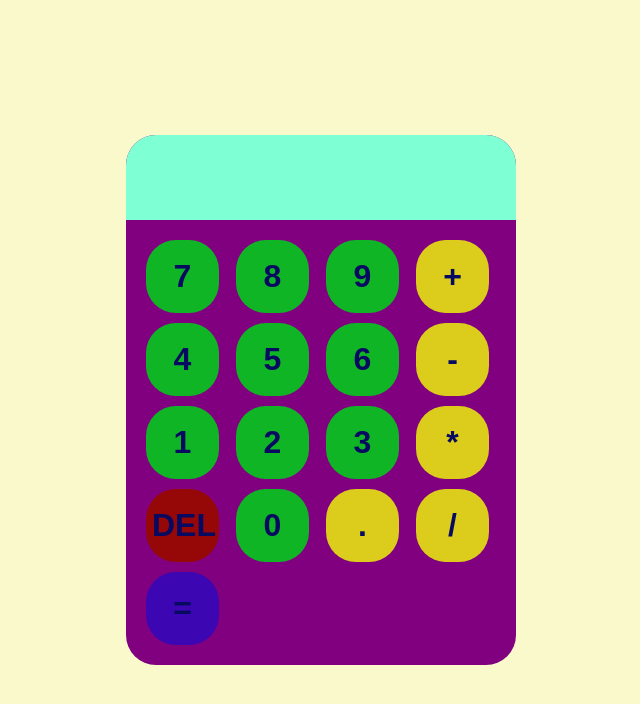
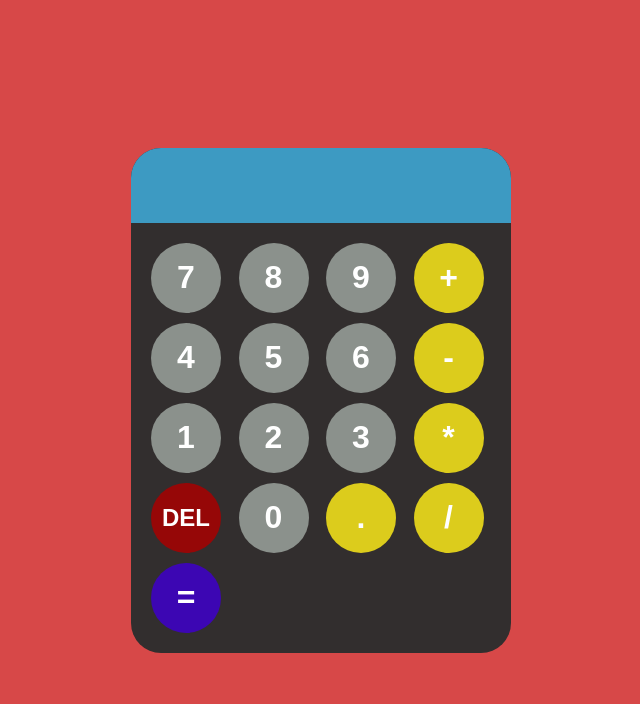
Before and after one commit to nguyenbanamde-net/firstjavascript_calculatorupdate, a plain HTML site: page index.html in a window 1280 px wide. Shown: the whole page, without its empty margins (319-959 px from the left). Drawn offline with Linux system fonts and the light colour scheme.

Commit message:
Update styles.css

```diff
--- a/styles.css
+++ b/styles.css
@@ -4,24 +4,25 @@ body{
     justify-content:center;
     align-items:center;
     height:100vh;
-    background-color: rgba(232, 228, 18, 0.217);
+    background-color: rgb(215, 72, 72);
 }
 
 #calculator{
     font-family: Arial, sans-serif;
-    background-color: purple;
+    background-color: rgb(50, 46, 46);
     border-radius:30px;
-    max-width:390px;
+    max-width:380px;
     overflow:hidden;
 
 }
 #display{
     width:100%;
     padding:15px;
-    font-size:3rem;
+    font-size:2.5rem;
     text-align: left;
     border:none;
-    background-color: aquamarine;
+    background-color: rgb(61, 154, 194);
+    color: rgb(253, 255, 253)
 }
 /* Trong trang html se thay id="keys" chua tat ca cac button */
 #keys{
@@ -33,12 +34,12 @@ body{
     padding: 20px;
 }
 button{
-    width:73px;
-    height:73px;
-    border-radius: 30px;
+    width:70px;
+    height:70px;
+    border-radius: 90px;
     border: none;
-    background-color: rgb(16, 181, 38);
-    color: rgb(7, 10, 97);
+    background-color: rgb(139, 145, 140);
+    color: white;
     font-size: 2rem;
     font-weight: bold;
     cursor:pointer;
@@ -46,10 +47,10 @@ button{
 
 /*Khi di chuot qua se co hieu ung (mau sang/toi hon)*/
 button:hover{
-    background-color: rgb(69, 232, 90);
+    background-color: rgb(161, 163, 161);
 }
 button:active{
-    background-color: rgb(86, 255, 108);
+    background-color: rgb(174, 176, 174);
 }
 .operator-btn{
     background-color: rgb(220, 204, 28);
@@ -62,6 +63,7 @@ button:active{
 }
 .operator-del{
     background-color: rgb(150, 7, 7);
+    font-size: 1.5rem;
 }
 .operator-del:hover{
     background-color: rgb(180, 25, 25);
```
